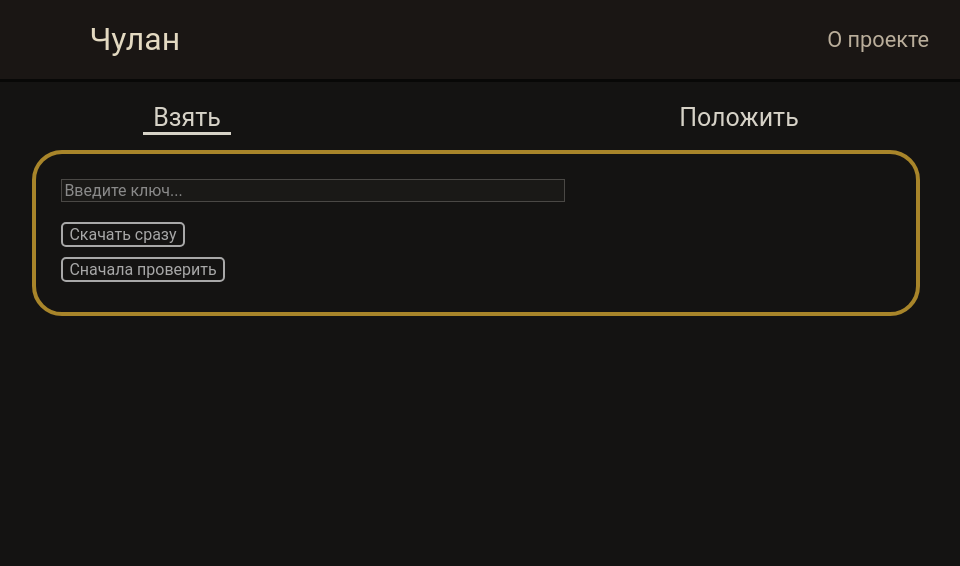
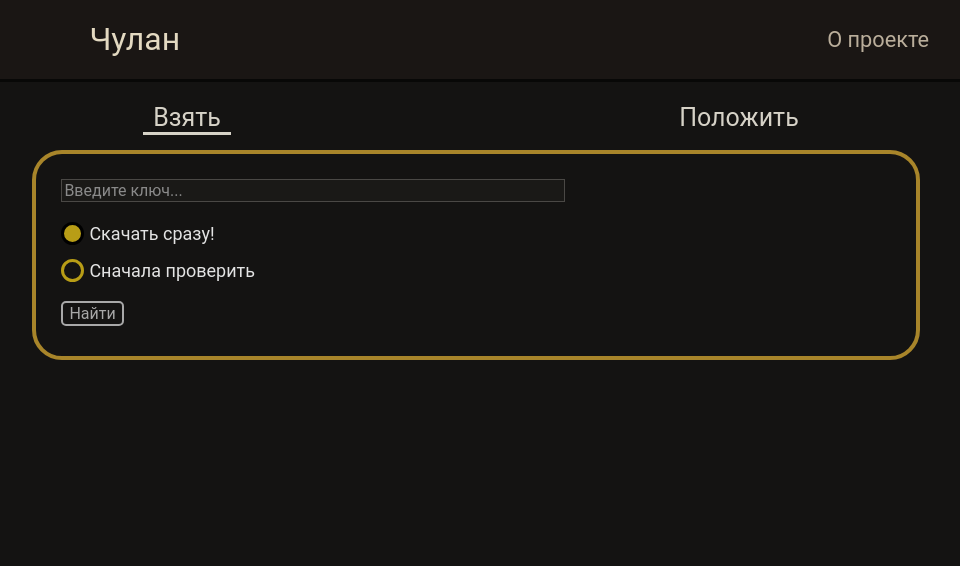
Before and after one commit to RostislavShishmarev/Choolan, a Flask app: page / in a window 1280 px wide. Shown: the top 566 px of the page, without its empty margins (164-1124 px from the left). Run offline with Flask 2, Linux system fonts and the light colour scheme; some libraries are stand-ins or nearby versions.

Commit message:
Реализованы получение и загрузка файлов

```diff
--- a/helpers.py
+++ b/helpers.py
@@ -1,3 +1,4 @@
+import datetime as dt
 import flask as fl
 import logging as lg
 from random import choices
@@ -14,10 +15,12 @@ _MAX = int('zzzzzz', 36)
 
 _word_analyzer = MorphAnalyzer()
 WORD_HOUR = _word_analyzer.parse('час')[0]
+WORD_MINUTE = _word_analyzer.parse('минута')[0]
 
 
 class Session:
     _ADDED_FILE_INFO = 'added_file_info'
+    _FOUND_FILE_INFO = 'found_file_info'
 
     class Saver:
         def __init__(self, **attrs):
@@ -37,10 +40,25 @@ class Session:
             'hours': hours,
         }
 
+    def get_found_file_info(self):
+        if Session._FOUND_FILE_INFO not in fl.session:
+            return None
+        return Session.Saver(**fl.session[Session._FOUND_FILE_INFO])
+
+    def set_found_file_info(self, name, key, link, life_time):
+        fl.session[Session._FOUND_FILE_INFO] = {
+            'name': name,
+            'key': key,
+            'link': link,
+            'life_time': life_time,
+        }
+
 
 class Errors:
     NO_FILE = 'Вы не выбрали файл.'
-    SAVE_ERROR = 'Не удалось сохранить файл. Попробуйте другой файл или повторите попытку позже.'
+    SAVE_ERROR = 'Не удалось сохранить файл. \
+Попробуйте другой файл или повторите попытку позже.'
+    FILE_NOT_FOUND = 'Файл под таким ключом не найден. Вы уверены, что он верный?'
 
 
 # Генерация ключа для формы
@@ -66,3 +84,15 @@ def generate_file_key():
         num_key //= 36
         result = ALPHABET[index] + result
     return result
+
+
+def get_life_time(date):
+    delta = date - dt.datetime.today()
+    secs = delta.total_seconds()
+    if secs < 0:
+        return
+    hours = int(secs // 3600)
+    minutes = int(secs % 3600 // 60)
+    return f'\
+{hours} {WORD_HOUR.make_agree_with_number(hours).word} \
+{minutes} {WORD_MINUTE.make_agree_with_number(minutes).word}'
--- a/main.py
+++ b/main.py
@@ -1,7 +1,6 @@
 import os
 import shutil
 import datetime as dt
-import requests as rq
 import flask as fl
 from flask import render_template, request, redirect, send_from_directory
 
@@ -9,8 +8,9 @@ from data import db_session as d_s
 from data.files import File
 
 from helpers import lg, generate_secret_key, generate_file_key, Errors,\
-    Session, WORD_HOUR
+    Session, WORD_HOUR, get_life_time
 
+PROTOCOL = 'http'
 SITE_DOMAIN = '127.0.0.1:8080'
 app = fl.Flask(__name__)
 key = generate_secret_key()
@@ -28,11 +28,33 @@ def favicon():
                                mimetype='image/vnd.microsoft.icon')
 
 
-@app.route('/', methods=['GET'])
+@app.route('/', methods=['GET', 'POST'])
 @app.route('/get', methods=['GET', 'POST'])
 def get():
     if request.method == 'POST':
-        pass
+        key = request.form['file_key']
+        db_sess = d_s.create_session()
+        file = db_sess.query(File).filter(File.key == key).first()
+        if file is None:
+            return render_template('Get.html',
+                                   error_text=Errors.FILE_NOT_FOUND,
+                                   form_data=request.form)
+        life_time = get_life_time(file.death_date)
+        if life_time is None:
+            delete_file(file.key)
+            return render_template('Get.html',
+                                   error_text=Errors.FILE_NOT_FOUND,
+                                   form_data=request.form)
+        user_session.set_found_file_info(
+            name=file.name,
+            key=file.key,
+            link=file.link,
+            life_time=life_time
+        )
+        if request.form['method'] == 'check_it':
+            return redirect('/found')
+        elif request.form['method'] == 'download_it':
+            return redirect('/found?download=true')
     return render_template('Get.html')
 
 
@@ -44,12 +66,12 @@ def put():
 
         if not file:
             return render_template('Put.html', error_text=Errors.NO_FILE,
-                                   hour_value=hours)
+                                   form_data=request.form)
 
         key = generate_file_key()
         path = f'files/{key}'
         name = file.filename
-        link = f'https://{SITE_DOMAIN}/' + path + '/' + name
+        link = f'{PROTOCOL}://{SITE_DOMAIN}/' + path + '/' + name
         death_date = dt.datetime.today() + dt.timedelta(hours=hours)
 
         try:
@@ -59,7 +81,7 @@ def put():
             lg.error("Could not save file: " + str(ex))
             shutil.rmtree(path, ignore_errors=True)
             return render_template('Put.html', error_text=Errors.SAVE_ERROR,
-                                   hour_value=hours)
+                                   form_data=request.form)
 
         db_session = d_s.create_session()
         file = File(key=key,
@@ -88,7 +110,16 @@ def uploaded():
 
 @app.route('/found', methods=['GET'])
 def found():
-    return render_template('Found.html')
+    download = 'download' in request.args.keys()
+    file_info = user_session.get_found_file_info()
+    print(file_info.link)
+    return render_template('Found.html', download=download,
+                           file_info=file_info)
+
+
+@app.route('/files/<path:path>')
+def get_file(path):
+    return fl.send_from_directory('files', path)
 
 
 @app.route('/about', methods=['GET'])
@@ -96,6 +127,10 @@ def about():
     return render_template('About.html')
 
 
+def delete_file(key):
+    pass
+
+
 if __name__ == '__main__':
     d_s.global_init('db/ch_files.sqlite')
     port = int(os.environ.get("PORT", 8080))
--- a/static/css/file_pages.css
+++ b/static/css/file_pages.css
@@ -73,6 +73,38 @@
 
 .submit-button:hover {
   transition: all 0.2s ease-in;
+}
+
+.radio-buttons-container * {
+  margin-bottom: 5px;
+}
+
+.radio-button-container {
+  display: flex;
+  justify-content: flex-start;
+  align-items: center;
+}
+
+.radio-button-container input {
+  display: none;
+}
+
+.radio-button-container label {
+  font-size: 18px;
+  text-align: center;
+}
+
+.radio-button-container label:before {
+  content: "";
+  display: inline-block;
+  position: relative;
+  bottom: -5px;
+  width: 17px;
+  height: 17px;
+  margin-right: 5px;
+  border-width: 3px;
+  border-style: solid;
+  border-radius: 50%;
 }
 
 .hour-input-container {
--- a/static/css/themes/neon.css
+++ b/static/css/themes/neon.css
@@ -50,6 +50,24 @@ body {
 .ch-text-input:focus {
   border-color: #bdbdbd;
 }
+
+.radio-button-container label {
+  color: #e3e3e3
+}
+
+.radio-button-container label:before {
+  border-color: #b89d16;
+}
+
+.radio-button-container input:checked + label:before {
+  background-color: #b89d16;
+  border-color: rgba(0, 0, 0);
+}
+
+.radio-button-container label:hover:before {
+  border-color: #ffd503;
+}
+
 
 .submit-button {
   color: #a8a8a8;
--- a/templates/Get.html
+++ b/templates/Get.html
@@ -9,12 +9,35 @@
         </div>
         <div class="main-section-form">
             <form method="POST" class="m-file-form">
+                {% if form_data is defined %}
+                  {% set key = form_data['file_key'] %}
+                {% else %}
+                {% set key = "" %}
+                {% endif %}
                 <div>
-                    <input type="text" class="ch-text-input key-text-input" placeholder="Введите ключ..." required="true" />
-                    <div class="error-message-block none"></div>
+                    <input name="file_key" type="text" class="ch-text-input key-text-input" placeholder="Введите ключ..." required="true" value="{{ key }}" />
                 </div>
-                <input type="submit" class="submit-button fast-submit-button" value="Скачать сразу"/>
-                <input type="submit" class="submit-button safe-submit-button" value="Сначала проверить"/>
+                {% if error_text is defined %}
+                    <div class="error-message-block">{{ error_text }}</div>
+                {% endif %}
+                <div class="radio-buttons-container">
+                    {% if form_data is defined and form_data['method'] == 'check_it' %}
+                    {% set first_checked = "" %}
+                    {% set second_checked = "checked" %}
+                    {% else %}
+                    {% set first_checked = "checked" %}
+                    {% set second_checked = "" %}
+                    {% endif %}
+                    <div class="radio-button-container">
+                        <input id="radio-1" name="method" type="radio" value="download_it" {{ first_checked }} />
+                        <label for="radio-1">Скачать сразу!</label>
+                    </div>
+                    <div class="radio-button-container">
+                        <input id="radio-2" name="method" type="radio" value="check_it" {{ second_checked }} />
+                        <label for="radio-2">Сначала проверить</label>
+                    </div>
+                </div>
+                <input type="submit" class="submit-button safe-submit-button" value="Найти"/>
             </form>
         </div>
     </div>
--- a/templates/Put.html
+++ b/templates/Put.html
@@ -33,8 +33,8 @@
             class="ch-text-input hour-text-input"
             min="1"
             max="24"
-            {% if hour_value is defined %}
-            value="{{ hour_value }}"
+            {% if form_data is defined %}
+            value="{{ form_data['life_hours'] }}"
             {% else %}
             value="1"
             {% endif %}
--- a/templates/Uploaded.html
+++ b/templates/Uploaded.html
@@ -82,7 +82,7 @@
       </div>
       <div class="result-block">
         <p class="result-text">
-          Будут гарантированно действовать в течение {{ file_info.hours }} {{ word_hour_form }}.
+          Будут действовать в течение {{ file_info.hours }} {{ word_hour_form }}.
         </p>
       </div>
     </div>
```
Also changed, not shown: templates/Found.html (+10 -4 lines).
